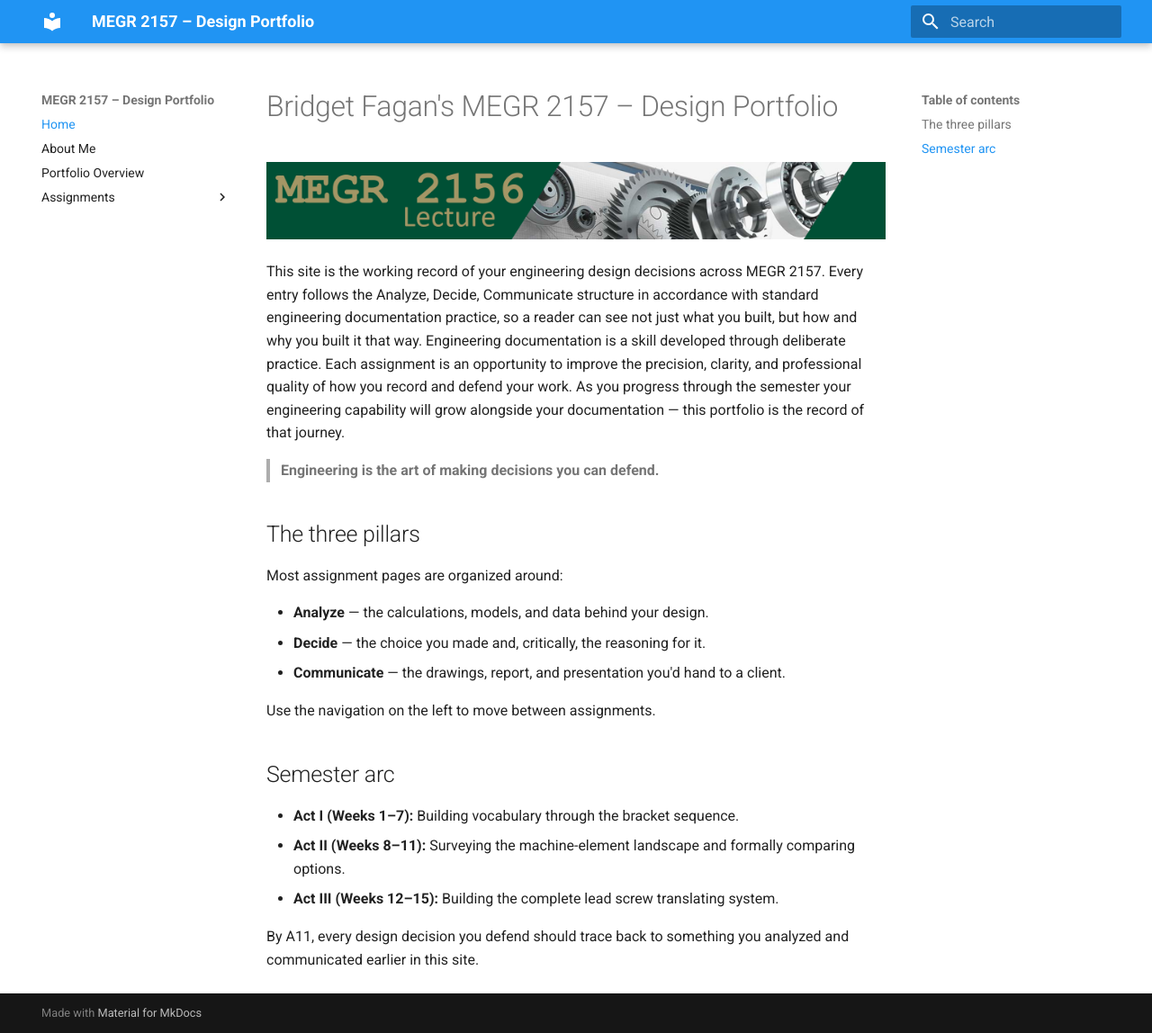
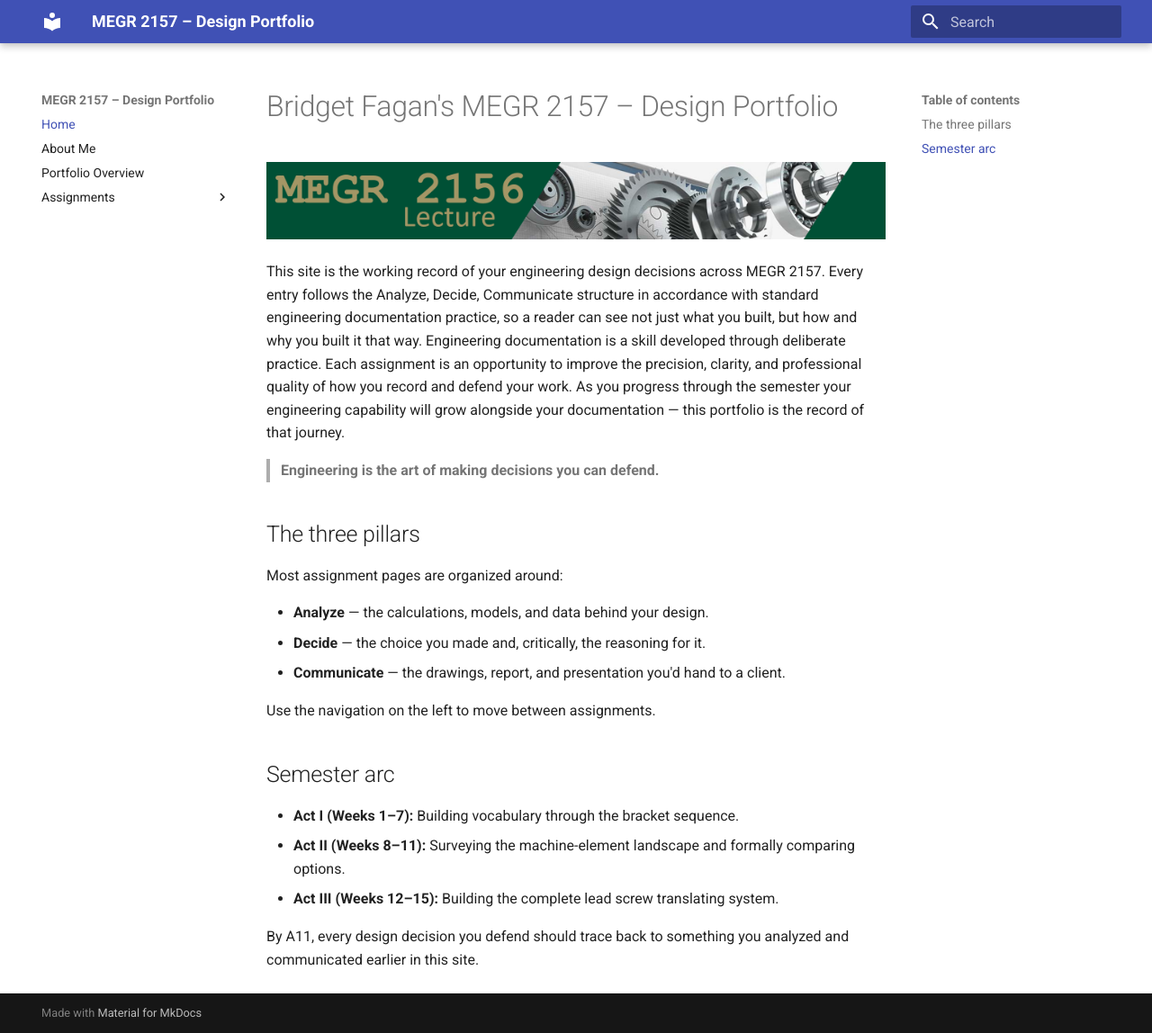
Before and after one commit to bfagan2/megr2156-portfolio, an MkDocs documentation site: the page built from docs/index.md, in a window 1280 px wide and 1148 px high. Shown: the whole window at 90% size. Built offline with MkDocs 1.6.1 and Material for MkDocs 9.7.7, drawn with Linux system fonts in a browser that asks for light colours.

Commit message:
Update mkdocs.yml

```diff
--- a/mkdocs.yml
+++ b/mkdocs.yml
@@ -4,7 +4,7 @@ site_description: Design portfolio documentation, built with the Analyze / Decid
 theme:
   name: material
   palette:
-    primary: blue
+    primary: dark blue
   features:
     - navigation.instant
     - navigation.tracking
```
